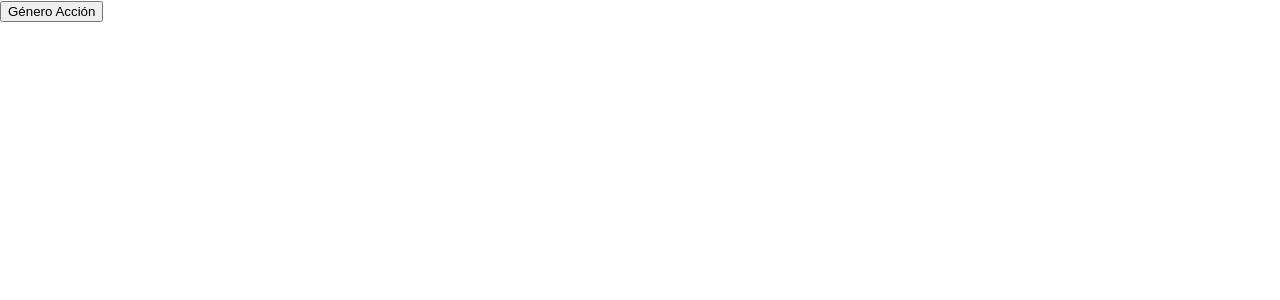
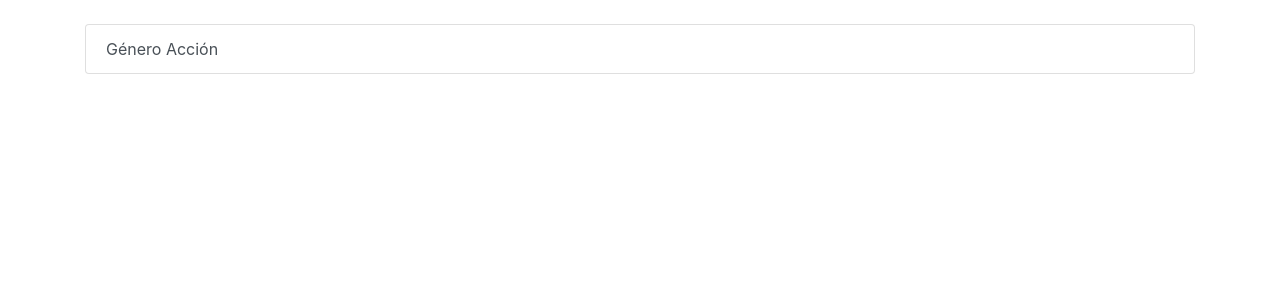
Before and after one commit to pazthor/reto-filter-videos, a React (Create React App) app: page / in a window 1280 px wide. Shown: the top 300 px of the page. Built offline with nearby package versions, Linux system fonts and the light colour scheme.

Commit message:
add styles to app component

```diff
--- a/src/App.js
+++ b/src/App.js
@@ -1,10 +1,14 @@
 import React from 'react';
 
 import Dashboard from './Components/Dashboard';
+import { Container } from 'react-bootstrap';
 
 function App() {
   return (
-  <Dashboard />
+    <Container>
+      <br/>
+      <Dashboard />
+    </Container>
   )
   ;
 }
```
Also changed, not shown: src/index.js (+7 -7 lines).
